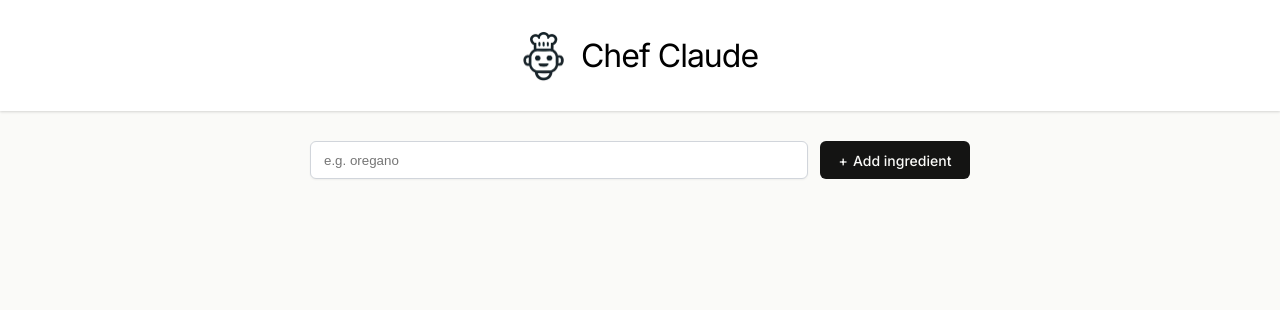
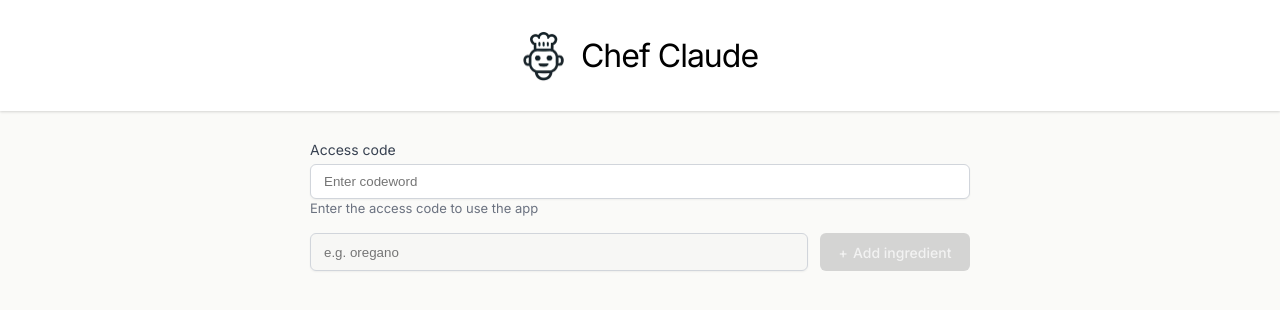
Before and after one commit to Nikaytos/scrimba-react-project-3, a React (Vite) app: page / in a window 1280 px wide. Shown: the top 310 px of the page. Built offline with nearby package versions, Linux system fonts and the light colour scheme; no server answers.

Commit message:
Made secure app

```diff
--- a/src/ai.js
+++ b/src/ai.js
@@ -1,28 +1,36 @@
-const API_BASE = (import.meta.env.VITE_API_URL || '').replace(/\/+$/, '') // без кінцевого слеша
+const API_BASE = (import.meta.env.VITE_API_URL || '').replace(/\/+$/, '')
+const apiUrl = (path) => (API_BASE ? `${API_BASE}${path.startsWith('/') ? path : `/${path}`}` : `/api${path.startsWith('/') ? path : `/${path}`}`)
 
-const apiUrl = (path) => {
-    const p = path.startsWith('/') ? path : `/${path}`
-    return API_BASE ? `${API_BASE}${p}` : `/api${p}`
+export async function verifyCodeword(codeword) {
+    const res = await fetch(apiUrl('/auth/verify'), {
+        method: 'POST',
+        headers: { 'Content-Type': 'application/json' },
+        body: JSON.stringify({ codeword }),
+    })
+    return res.ok
 }
 
-export async function getRecipeFromChefClaude(ingredientsArr) {
+export async function getRecipeFromChefClaude(ingredientsArr, codeword) {
     const res = await fetch(apiUrl('/claude'), {
         method: 'POST',
         headers: {'Content-Type': 'application/json'},
-        body: JSON.stringify({ingredients: ingredientsArr}),
+        body: JSON.stringify({ ingredients: ingredientsArr, codeword }),
     })
     if (!res.ok) throw new Error('Claude API error')
     const data = await res.json()
     return data.text
 }
 
-export async function getRecipeFromMistral(ingredientsArr) {
+export async function getRecipeFromMistral(ingredientsArr, codeword) {
     const res = await fetch(apiUrl('/mistral'), {
         method: 'POST',
         headers: {'Content-Type': 'application/json'},
-        body: JSON.stringify({ingredients: ingredientsArr}),
+        body: JSON.stringify({ ingredients: ingredientsArr, codeword }),
     })
-    if (!res.ok) throw new Error('Mistral API error')
+    if (!res.ok) {
+        if (res.status === 401) throw new Error('Invalid codeword')
+        throw new Error('Mistral API error')
+    }
     const data = await res.json()
     return data.text
 }
--- /dev/null
+++ b/src/components/CodewordInput.jsx
@@ -0,0 +1,62 @@
+import { useEffect, useRef, useState } from "react";
+import { verifyCodeword } from "../ai.js";
+
+
+export default function CodewordInput({ value, onChange, onStatusChange }) {
+    const [status, setStatus] = useState(null);
+    const debounceRef = useRef(null);
+    const reqIdRef = useRef(0);
+
+    useEffect(() => {
+        onStatusChange?.(status);
+    }, [status, onStatusChange]);
+
+    useEffect(() => {
+        if (debounceRef.current) clearTimeout(debounceRef.current);
+
+        const trimmed = value.trim();
+        if (!trimmed) {
+            setStatus(null);
+            return;
+        }
+
+        debounceRef.current = setTimeout(async () => {
+            const id = ++reqIdRef.current;
+            try {
+                const ok = await verifyCodeword(trimmed);
+                if (id === reqIdRef.current) setStatus(ok ? "ok" : "error");
+            } catch {
+                if (id === reqIdRef.current) setStatus("error");
+            }
+        }, 300);
+
+        return () => clearTimeout(debounceRef.current);
+    }, [value]);
+
+    return (
+        <div className="codeword">
+            <label htmlFor="codeword">Access code</label>
+            <div className="field">
+                <input
+                    id="codeword"
+                    type="password"
+                    placeholder="Enter codeword"
+                    value={value}
+                    onChange={(e) => onChange(e.target.value)}
+                    aria-invalid={status === "error"}
+                />
+            </div>
+            <div
+                className={`status ${
+                    status === "ok" ? "ok" : status === "error" ? "error" : ""
+                }`}
+            >
+                {status === "ok"
+                    ? "Code accepted"
+                    : status === "error"
+                        ? "Invalid code"
+                        : "Enter the access code to use the app"}
+            </div>
+        </div>
+    );
+}
--- a/src/components/Main.jsx
+++ b/src/components/Main.jsx
@@ -2,6 +2,7 @@ import {useState} from "react";
 import ClaudeRecipe from "./ClaudeRecipe.jsx";
 import IngredientsList from "./IngredientsList.jsx";
 import {getRecipeFromMistral} from "../ai.js";
+import CodewordInput from "./CodewordInput.jsx";
 
 export default function Main() {
     const [ingredients, setIngredients] = useState([])
@@ -9,44 +10,63 @@ export default function Main() {
     const [aiText, setAiText] = useState("");
     const [responseLoading, setResponseLoading] = useState(false);
 
+    const [codeword, setCodeword] = useState("");
+    const [codeStatus, setCodeStatus] = useState(null);
+    const isAccessOk = !!codeword.trim() && codeStatus === "ok";
+
     function addIngredient(formData) {
+        if (!isAccessOk) return;
         const newIngredient = formData.get("ingredient").trim();
         if (!newIngredient) return;
         setIngredients(prevIngredients => [...prevIngredients, newIngredient])
     }
 
     function removeIngredient(index) {
-        setIngredients(prevIngredients =>
-            prevIngredients.filter((_, i) => i !== index)
-        );
+        setIngredients((prev) => prev.filter((_, i) => i !== index));
     }
 
     async function getRecipe() {
+        if (!isAccessOk) return;
         setResponseLoading(true);
-        const aiText = await getRecipeFromMistral(ingredients);
-        setResponseLoading(false);
-
-        setAiText(aiText);
-        setRecipeShown(true);
+        try {
+            const text = await getRecipeFromMistral(ingredients, codeword);
+            setAiText(text);
+            setRecipeShown(true);
+        } catch (e) {
+            alert(e.message || "Request failed");
+        } finally {
+            setResponseLoading(false);
+        }
     }
 
     return (
         <main>
+            <CodewordInput
+                value={codeword}
+                onChange={setCodeword}
+                onStatusChange={setCodeStatus}
+            />
+
             <form action={addIngredient} className="add-ingredient-form">
                 <input
                     type="text"
                     placeholder="e.g. oregano"
                     aria-label="Add ingredient"
                     name="ingredient"
+                    disabled={!isAccessOk}
                 />
-                <button>Add ingredient</button>
+                <button disabled={!isAccessOk}>
+                    Add ingredient
+                </button>
             </form>
+
             {!!ingredients.length && <IngredientsList
                 ingredients={ingredients}
                 getRecipe={getRecipe}
-                getRecipeDisabled={responseLoading}
+                getRecipeDisabled={responseLoading || !isAccessOk}
                 removeIngredient={removeIngredient}
             />}
+
             {recipeShown && <ClaudeRecipe text={aiText} />}
         </main>
     )
--- a/src/index.css
+++ b/src/index.css
@@ -180,3 +180,52 @@ button:disabled {
   box-shadow: none;
   opacity: 0.7;
 }
+
+.codeword {
+  margin-bottom: 16px;
+}
+
+.codeword label {
+  display: block;
+  font-size: 0.875rem;
+  color: #374151;
+  margin-bottom: 6px;
+}
+
+.codeword .field {
+  display: flex;
+  gap: 12px;
+  align-items: center;
+}
+
+.codeword input[type="password"],
+.codeword input[type="text"] {
+  flex: 1;
+  border-radius: 6px;
+  border: 1px solid #D1D5DB;
+  padding: 9px 13px;
+  box-shadow: 0 1px 2px rgba(0,0,0,0.05);
+  min-width: 220px;
+  background: #fff;
+  transition: border-color .15s ease, box-shadow .15s ease;
+}
+
+.codeword input:focus {
+  outline: none;
+  border-color: #D17557;
+  box-shadow: 0 0 0 3px rgba(209,117,87,0.15);
+}
+
+.codeword .status {
+  font-size: 0.8125rem;
+  line-height: 18px;
+  color: #6B7280;
+}
+
+.codeword .status.error {
+  color: #DC2626;
+}
+
+.codeword .status.ok {
+  color: #16A34A;
+}
```
Also changed, not shown: 1 other file (tests, documents, lock files or other folders).
